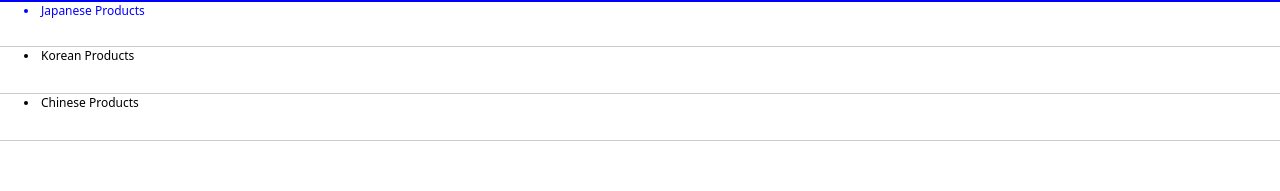
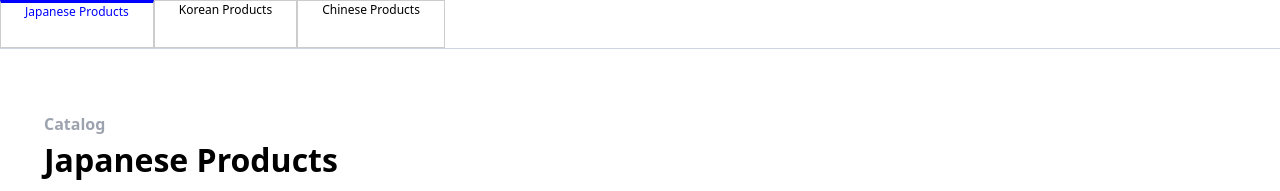
Before and after one commit to waitingonalice/SpaceX-Rockets, a React (Create React App) app: page / in a window 1280 px wide. Shown: the top 191 px of the page. Built offline with nearby package versions, Linux system fonts and the light colour scheme.

Commit message:
made the tabbar into a row instead of column. Removed the cloning of json data to using requireJs.

```diff
--- a/src/App.tsx
+++ b/src/App.tsx
@@ -1,22 +1,23 @@
-import products from "./data/products.json";
 import { catalogProps } from "./common/types/types";
 import TabContent from "./Components/TabContent";
 import TabBar from "./Components/TabBar";
 import { useState } from "react";
-import { tab } from "@testing-library/user-event/dist/tab";
 import CardComponent from "./Components/Card";
+import "./Styles/tabs.css";
 
-const fetch = JSON.parse(JSON.stringify(products));
-
+const fetch = require("./data/products.json");
+console.dir(fetch);
 function App() {
     const data: catalogProps = fetch;
     const [active, setActive] = useState<number>(0);
     const handleClick = (idx: number) => {
         setActive(idx);
     };
-    console.log(active);
+
     return (
         <div className="App relative mx-auto">
+            <div className="tab-container border-solid border 2 border-b-slate-300 -m-[1px] overflow-y-hidden overflow-x-auto whitespace-nowrap">
+                <ul className="flex">
                     {data.catalog.map((ele, index) => (
                         <TabBar
                             key={index}
@@ -26,6 +27,8 @@ function App() {
                             index={index}
                         ></TabBar>
                     ))}
+                </ul>
+            </div>
             {data.catalog.map((ele, index) => (
                 <TabContent
                     key={index}
@@ -35,6 +38,7 @@ function App() {
                 >
                     {ele.prod_items.map((e) => (
                         <CardComponent
+                            key={e.title}
                             img={e.title}
                             title={e.title}
                             moq={e.moq}
--- a/src/Components/TabBar.tsx
+++ b/src/Components/TabBar.tsx
@@ -1,6 +1,4 @@
-import React, { ReactElement } from "react";
 import "../Styles/tabs.css";
-import TabContent from "./TabContent";
 
 interface tabButtonProp {
     handleClick: (idx: number) => void;
@@ -15,7 +13,7 @@ export default function TabBar({
     tabName,
     index,
 }: tabButtonProp) {
-    const className = index === active ? "active-tab" : "tab";
+    const className: string = index === active ? "active-tab" : "tab";
     return (
         <div className={className}>
             <li>
--- a/src/Components/TabContent.tsx
+++ b/src/Components/TabContent.tsx
@@ -1,8 +1,6 @@
 import React, { ReactElement } from "react";
 import "../Styles/headers.css";
 import "../Styles/TabContent.css";
-import { productProps } from "../common/types/types";
-import CardComponent from "../Components/Card";
 
 export interface TabContentProps {
     active: number;
--- a/src/Styles/tabs.css
+++ b/src/Styles/tabs.css
@@ -1,17 +1,20 @@
 .tab-container{
-    border-bottom: 1px solid #ccc;
     scrollbar-width: none;
+}
+.tab-container::-webkit-scrollbar {
+    display: none;
+    /* for Chrome, Safari, and Opera */
+}
 
-}
+
 .tab,
 .active-tab {
     border: 1px solid #ccc;
     height:48px;
     padding: 0 2em;
     font-size: 12px;
-    margin:-1px;
+}
 
-}
 
 .active-tab{
     border-top: 3px solid blue;
--- a/src/data/products.json
+++ b/src/data/products.json
@@ -1,6 +1,4 @@
-
 {
-    "catalog_count": 3,
     "catalog": [
         {
             "prod_group": "Japanese Products",
```
Lines whose indentation alone changed are shown as unchanged.
